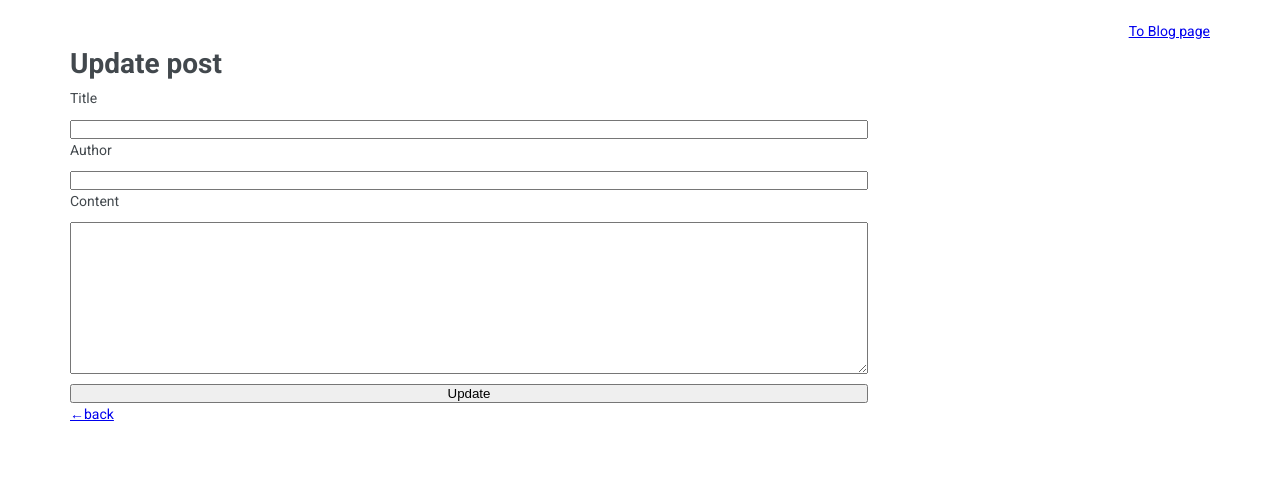
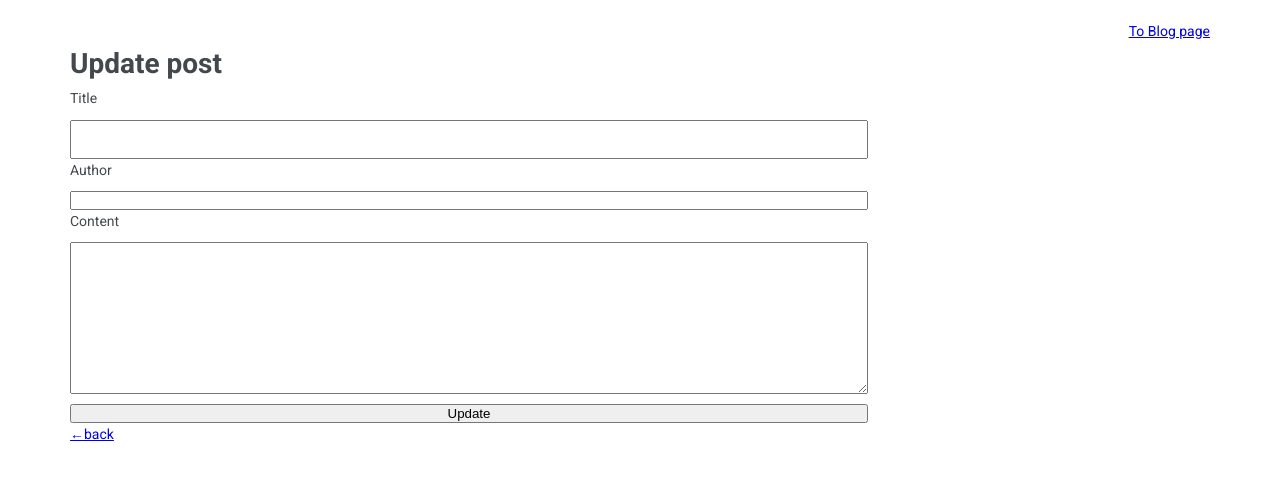
Before and after one commit to jergiemascan/Blogg-Post-API, a plain HTML site: page admin/update-post.html in a window 1280 px wide. Drawn offline with Linux system fonts and the light colour scheme.

Commit message:
lite ändringar i html

```diff
--- a/admin/update-post.html
+++ b/admin/update-post.html
@@ -7,7 +7,7 @@
       rel="stylesheet"
     />
     <link rel="stylesheet" href="css/style.css" />
-    <title>Document</title>
+    <title>Update Post Page</title>
   </head>
   <body>
     <div class="container">
@@ -16,14 +16,20 @@
       </nav>
       <h1>Update post</h1>
       <form id="update-form">
-        <label for="">Title</label><br />
-        <input type="text" name="" id="" /><br />
+        <div>
+          <label for="">Title</label><br />
+          <input type="text" id="tags" />
+        </div>
 
-        <label for="">Author</label><br />
-        <input type="text" /><br />
-        <label for="">Content</label><br />
-        <textarea name="content" id="content" cols="30" rows="10"></textarea
-        ><br />
+        <div>
+          <label for="">Author</label><br />
+          <input type="text" id="author" />
+        </div>
+
+        <div>
+          <label for="">Content</label><br />
+          <textarea name="content" id="content" cols="30" rows="10"></textarea>
+        </div>
         <input id="update" type="submit" value="Update" />
       </form>
       <a href="index.html">&#x2190;back</a>
```
Also changed, not shown: admin/create-post.html (+1 -1 lines), admin/index.html (+1 -8 lines), index.html (+1 -1 lines), post.html (+1 -1 lines).
